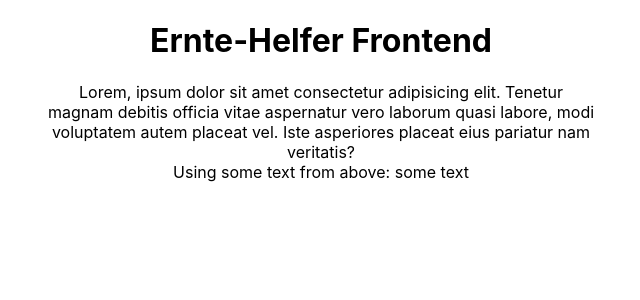
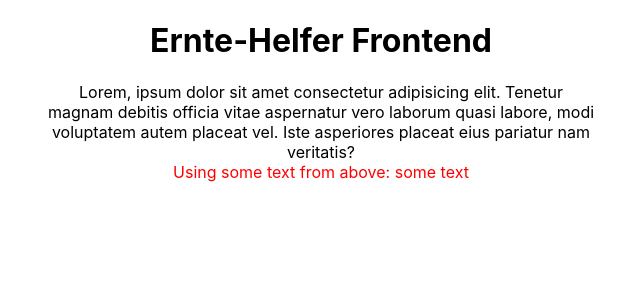
Before and after one commit to ernte-challenge/frontend, a React (Create React App) app: page / in a window 1280 px wide. Shown: the top 300 px of the page, without its empty margins (319-959 px from the left). Built offline with nearby package versions, Linux system fonts and the light colour scheme.

Commit message:
expand example component

```diff
--- /dev/null
+++ b/src/components/example-component/SomeExampleComponent.css
@@ -0,0 +1,3 @@
+.someCssClass {
+    color: red;
+}
--- a/src/components/example-component/SomeExampleComponent.tsx
+++ b/src/components/example-component/SomeExampleComponent.tsx
@@ -1,10 +1,11 @@
 import React from 'react';
+import './SomeExampleComponent.css';
 
 const SomeExampleComponent = () => {
-    const a = "some text"
+    const a = "some text";
 
     return (
-        <div>
+        <div className="someCssClass">
             Using some text from above: {a}
         </div>
     )
```
